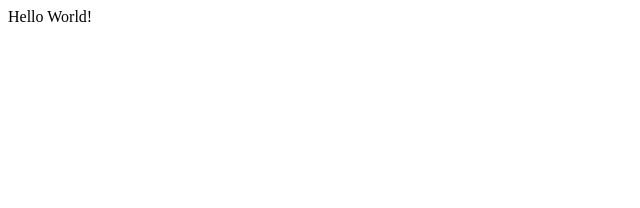
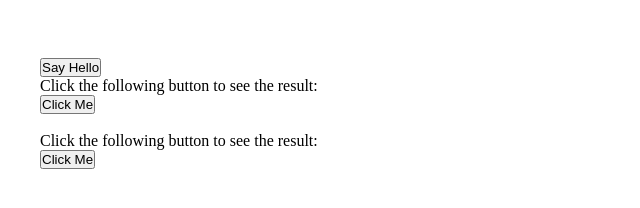
Before and after one commit to G4EVA-dev/LEARNJS, a plain HTML site: page index.html in a window 1280 px wide. Both pictures are taken after a click on the button "Say Hello". Shown: the whole page, without its empty margins (0-640 px from the left). Drawn offline with Linux system fonts and the light colour scheme.

Commit message:
dunctions, dialog box

```diff
--- a/index.html
+++ b/index.html
@@ -13,5 +13,24 @@
   <body>
     <br />
     <input type="button" onclick="sayHello()" value="Say Hello" />
+
+<!--
+    <p>Bring your mouse inside the division to see the result:</p>
+<div onmouseover="over()" onmouseout="out()">
+<h2> This is inside the division </h2>
+</div> -->
+
+<!-- Using the Confirmation dialog box -->
+<p>Click the following button to see the result:</p>
+<form>
+  <input type="button" value="Click Me" onclick="getConfirmation()" />
+</form>
+<br>
+
+<!-- Using the prompt dialog box -->
+<p>Click the following button to see the result:</p>
+<form>
+  <input type="button" value="Click Me" onclick="getValue()" />
+</form>
   </body>
 </html>
--- a/script.js
+++ b/script.js
@@ -1,4 +1,32 @@
 
 function sayHello(){
-    document.write("Hello World!");
+    alert("Hello World!");
 }
+
+function over() {
+    document.write ("Mouse Over");
+    }
+
+    function out() {
+        document.write ("Mouse Out");
+        }
+
+   // How to use the Confirmation Dialog Box
+function getConfirmation(){
+    var retVal = confirm("Do you want to continue ?");
+    if(retVal == true){
+        document.write("User wants to continue!");
+        console.log("TRUE");
+        return true;
+    }
+    else{
+        document.write("User does not want to continue!");
+        console.log("FALSE");
+        return false;
+    }
+}
+
+function getValue(){
+    var getVal = prompt("Enter your name: ", " your name here");
+    document.write("You have entered: " + getVal);
+}
```
